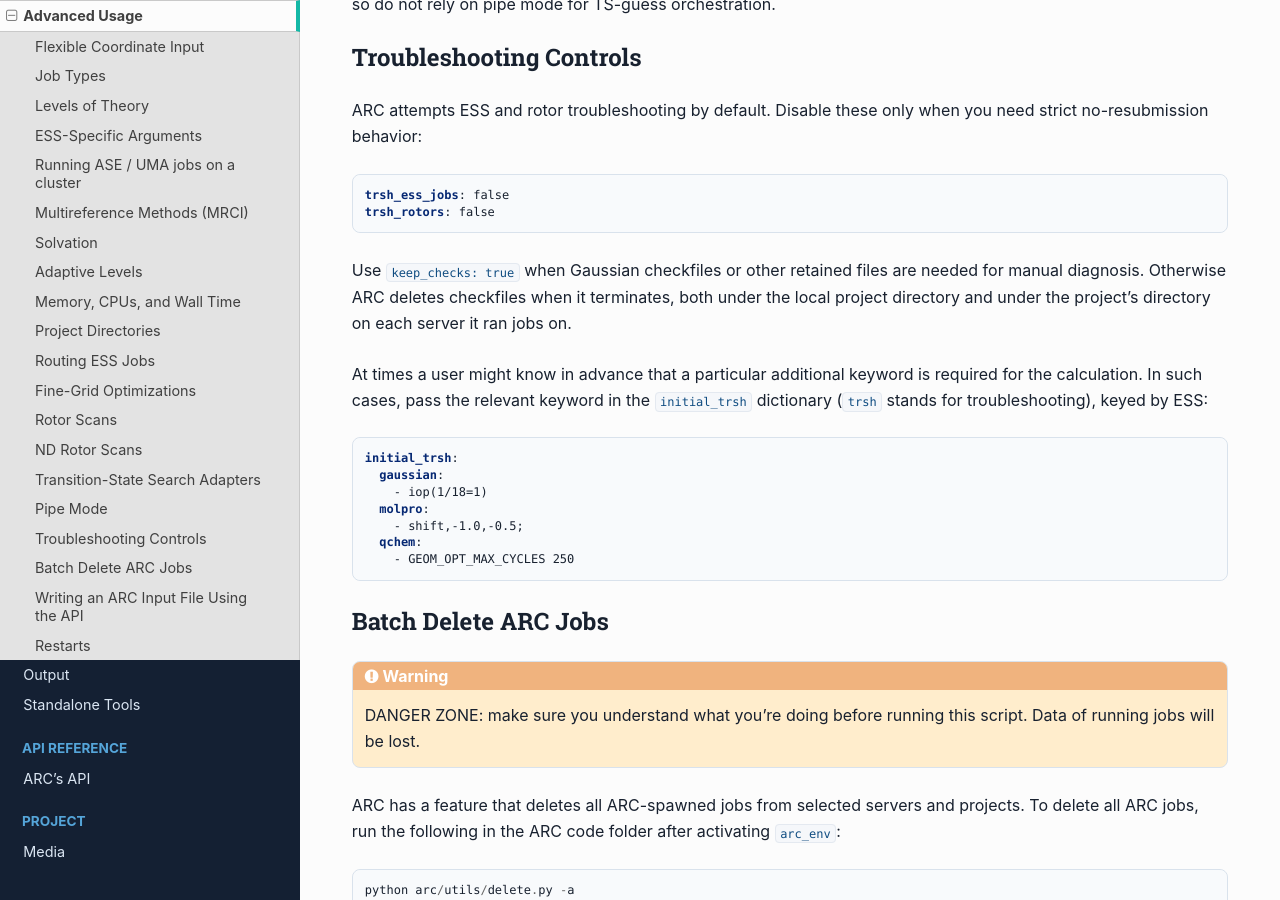
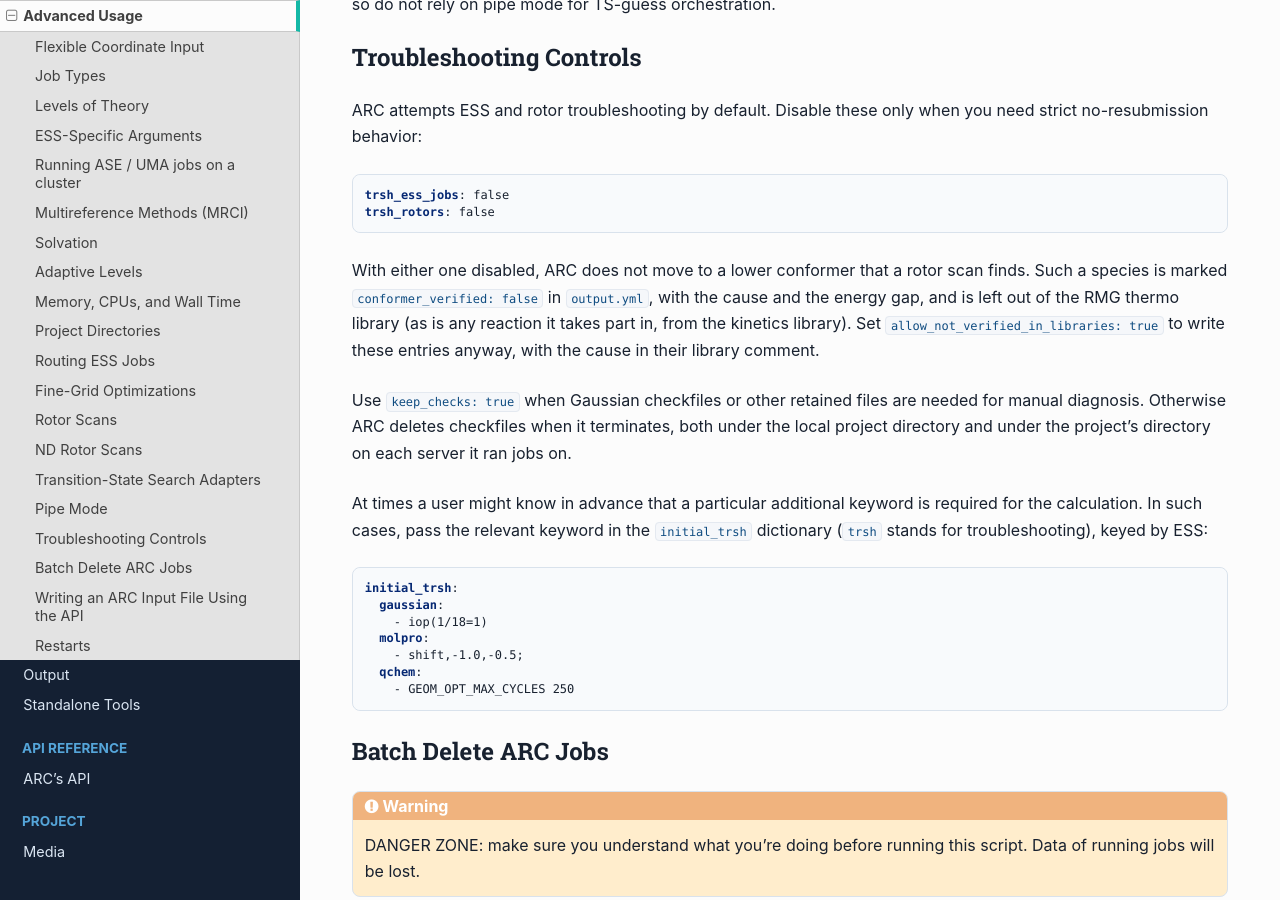
Before and after one commit to ReactionMechanismGenerator/ARC, a Sphinx documentation site: the page built from docs/source/advanced.rst, in a window 1280 px wide and 900 px high, scrolled down 15576 px. Built offline with Sphinx 7.4.7 and the Read the Docs theme 3.1.0, drawn with Linux system fonts in a browser that asks for light colours; formulas are drawn with MathJax 3; the version number is read from the project's files by our own code.

Commit message:
Document that disabling troubleshooting gates the RMG libraries
With trsh_rotors or trsh_ess_jobs false, a lower conformer found by a
rotor scan is not resolved, so the species is not verified and is left
out of the RMG libraries unless allow_not_verified_in_libraries is set.

```diff
--- a/docs/source/advanced.rst
+++ b/docs/source/advanced.rst
@@ -778,6 +778,13 @@ you need strict no-resubmission behavior:
    trsh_ess_jobs: false
    trsh_rotors: false
 
+With either one disabled, ARC does not move to a lower conformer that a rotor scan
+finds. Such a species is marked ``conformer_verified: false`` in ``output.yml``,
+with the cause and the energy gap, and is left out of the RMG thermo library (as
+is any reaction it takes part in, from the kinetics library). Set
+``allow_not_verified_in_libraries: true`` to write these entries anyway, with the
+cause in their library comment.
+
 Use ``keep_checks: true`` when Gaussian checkfiles or other retained files are
 needed for manual diagnosis. Otherwise ARC deletes checkfiles when it terminates,
 both under the local project directory and under the project's directory on each
--- a/docs/source/input_reference.rst
+++ b/docs/source/input_reference.rst
@@ -73,7 +73,9 @@ Job selection and resources:
 * ``max_job_time`` - wall-time limit in hours.
 * ``keep_checks`` - keep ESS checkfiles, both locally and on the servers.
 * ``trsh_ess_jobs`` - troubleshoot failed ESS jobs. Default: ``true``.
-* ``trsh_rotors`` - troubleshoot failed rotor scans. Default: ``true``.
+* ``trsh_rotors`` - troubleshoot failed rotor scans. Default: ``true``. With either one ``false``, a lower conformer
+  that a rotor scan finds is not re-optimized: the species is marked ``conformer_verified: false`` and left out of
+  the RMG libraries unless ``allow_not_verified_in_libraries`` is set.
 * ``skip_nmd`` - skip normal-mode-displacement checks.
 * ``allow_not_verified_in_libraries`` - write not verified species and reactions (``conformer_verified: false``
   in ``output.yml``) to the RMG libraries, with the cause in their comment. Default ``False``: they are left out.
```
